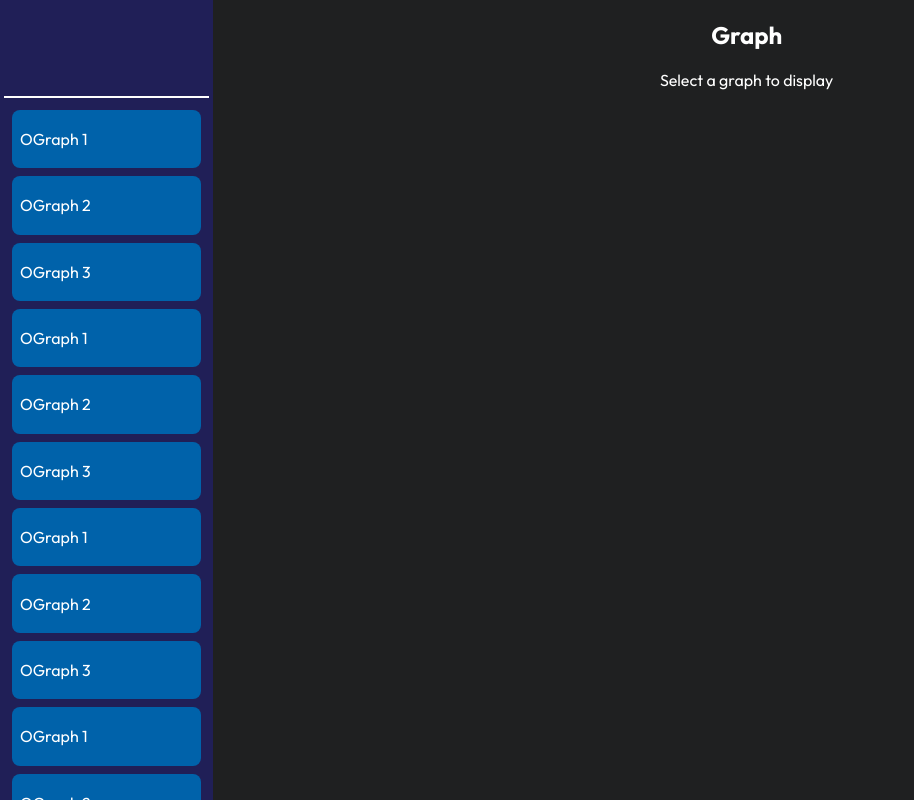
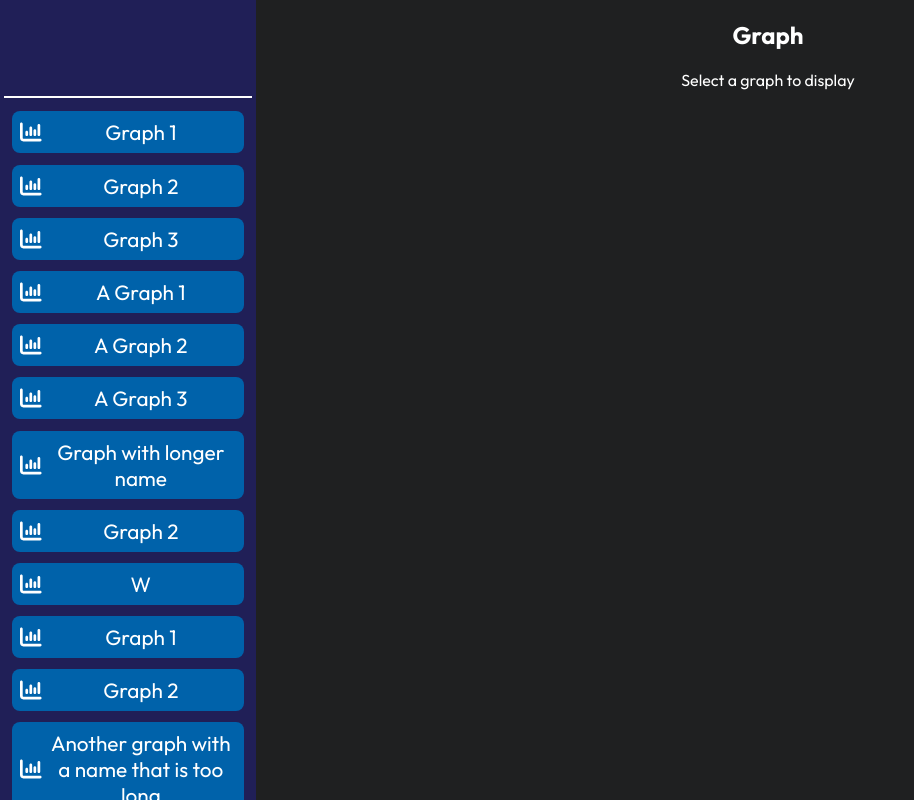
Before and after one commit to NielsDeBacker01/Project-V, a React (Create React App) app in the folder front-end/: page / in a window 1280 px wide. Shown: the whole page, without its empty margins (0-914 px from the left). Built offline with nearby package versions, Linux system fonts and the light colour scheme; no server answers.

Commit message:
button interaction styling + icons

```diff
--- a/front-end/package.json
+++ b/front-end/package.json
@@ -3,6 +3,9 @@
   "version": "0.1.0",
   "private": true,
   "dependencies": {
+    "@fortawesome/fontawesome-svg-core": "^6.5.1",
+    "@fortawesome/free-solid-svg-icons": "^6.5.1",
+    "@fortawesome/react-fontawesome": "^0.2.0",
     "@testing-library/jest-dom": "^5.17.0",
     "@testing-library/react": "^13.4.0",
     "@testing-library/user-event": "^13.5.0",
--- a/front-end/src/components/app/App.css
+++ b/front-end/src/components/app/App.css
@@ -20,6 +20,11 @@ pre {
   margin: 1rem;
 }
 
+canvas {
+  max-width: 75vw;
+  height: auto;
+}
+
 *{
   font-family: 'Outfit', sans-serif;
 }
--- a/front-end/src/components/sidebar/Sidebar.css
+++ b/front-end/src/components/sidebar/Sidebar.css
@@ -1,5 +1,5 @@
 .sidebar {
-    width: 20vw;
+    width: 25vw;
     display: flex;
     flex-direction: column;
     height: 100vh;
--- a/front-end/src/components/sidebar/Sidebar.js
+++ b/front-end/src/components/sidebar/Sidebar.js
@@ -13,17 +13,17 @@ const Sidebar = ({ onGraphSelect }) => (
       <SidebarButton onGraphSelect={onGraphSelect} label={"Graph 1"} graphNumber={1}></SidebarButton>
       <SidebarButton onGraphSelect={onGraphSelect} label={"Graph 2"} graphNumber={2}></SidebarButton>
       <SidebarButton onGraphSelect={onGraphSelect} label={"Graph 3"} graphNumber={3}></SidebarButton>
+      <SidebarButton onGraphSelect={onGraphSelect} label={"A Graph 1"} graphNumber={1}></SidebarButton>
+      <SidebarButton onGraphSelect={onGraphSelect} label={"A Graph 2"} graphNumber={2}></SidebarButton>
+      <SidebarButton onGraphSelect={onGraphSelect} label={"A Graph 3"} graphNumber={3}></SidebarButton>
+      <SidebarButton onGraphSelect={onGraphSelect} label={"Graph with longer name"} graphNumber={1}></SidebarButton>
+      <SidebarButton onGraphSelect={onGraphSelect} label={"Graph 2"} graphNumber={2}></SidebarButton>
+      <SidebarButton onGraphSelect={onGraphSelect} label={"W"} graphNumber={3}></SidebarButton>
       <SidebarButton onGraphSelect={onGraphSelect} label={"Graph 1"} graphNumber={1}></SidebarButton>
       <SidebarButton onGraphSelect={onGraphSelect} label={"Graph 2"} graphNumber={2}></SidebarButton>
-      <SidebarButton onGraphSelect={onGraphSelect} label={"Graph 3"} graphNumber={3}></SidebarButton>
+      <SidebarButton onGraphSelect={onGraphSelect} label={"Another graph with a name that is too long"} graphNumber={3}></SidebarButton>
       <SidebarButton onGraphSelect={onGraphSelect} label={"Graph 1"} graphNumber={1}></SidebarButton>
-      <SidebarButton onGraphSelect={onGraphSelect} label={"Graph 2"} graphNumber={2}></SidebarButton>
-      <SidebarButton onGraphSelect={onGraphSelect} label={"Graph 3"} graphNumber={3}></SidebarButton>
-      <SidebarButton onGraphSelect={onGraphSelect} label={"Graph 1"} graphNumber={1}></SidebarButton>
-      <SidebarButton onGraphSelect={onGraphSelect} label={"Graph 2"} graphNumber={2}></SidebarButton>
-      <SidebarButton onGraphSelect={onGraphSelect} label={"Graph 3"} graphNumber={3}></SidebarButton>
-      <SidebarButton onGraphSelect={onGraphSelect} label={"Graph 1"} graphNumber={1}></SidebarButton>
-      <SidebarButton onGraphSelect={onGraphSelect} label={"Graph 2"} graphNumber={2}></SidebarButton>
+      <SidebarButton onGraphSelect={onGraphSelect} label={"W"} graphNumber={2}></SidebarButton>
       <SidebarButton onGraphSelect={onGraphSelect} label={"Graph 3"} graphNumber={3}></SidebarButton>
     </div>
   </div>
--- a/front-end/src/components/sidebar/sidebarbutton/SidebarButton.css
+++ b/front-end/src/components/sidebar/sidebarbutton/SidebarButton.css
@@ -1,11 +1,33 @@
 .body button {
     color: white;
     background-color: #0062AA;
-    margin: 0rem 0.25rem;
-    padding: 0.2rem 0.5rem;
+    margin: 0.1rem 0.25rem;
+    padding: 0.25rem 0.5rem;
     border: none;
     border-radius: 0.5rem;
-    font-size: 1rem;
+    font-size: 1.5rem;
     display: flex;
     text-align: center;
+    align-items: center;
 }
+
+.body button:hover {
+    background-color: #014373;
+}
+
+.body button:active {
+    background-color: #013257;
+    color: gray;
+
+}
+
+.body button p {
+    margin: 0.25rem;
+    font-size: 1.3rem;
+    width: 85%;
+}
+
+.icon {
+    margin-right: 0.25rem;
+    width: 10%;
+}
--- a/front-end/src/components/sidebar/sidebarbutton/SidebarButton.js
+++ b/front-end/src/components/sidebar/sidebarbutton/SidebarButton.js
@@ -1,10 +1,12 @@
 import './SidebarButton.css';
 import React from 'react';
 import PropTypes from 'prop-types';
+import { FontAwesomeIcon } from '@fortawesome/react-fontawesome';
+import { faChartColumn } from '@fortawesome/free-solid-svg-icons';
 
 const SidebarButton = ({ onGraphSelect, label, graphNumber }) => (
   <button onClick={() => onGraphSelect(graphNumber)}>
-    <p>O</p>
+    <FontAwesomeIcon icon={faChartColumn} className='icon'/>
     <p>{label}</p>
   </button>
 );
```
Also changed, not shown: 1 other file (tests, documents, lock files or other folders).
